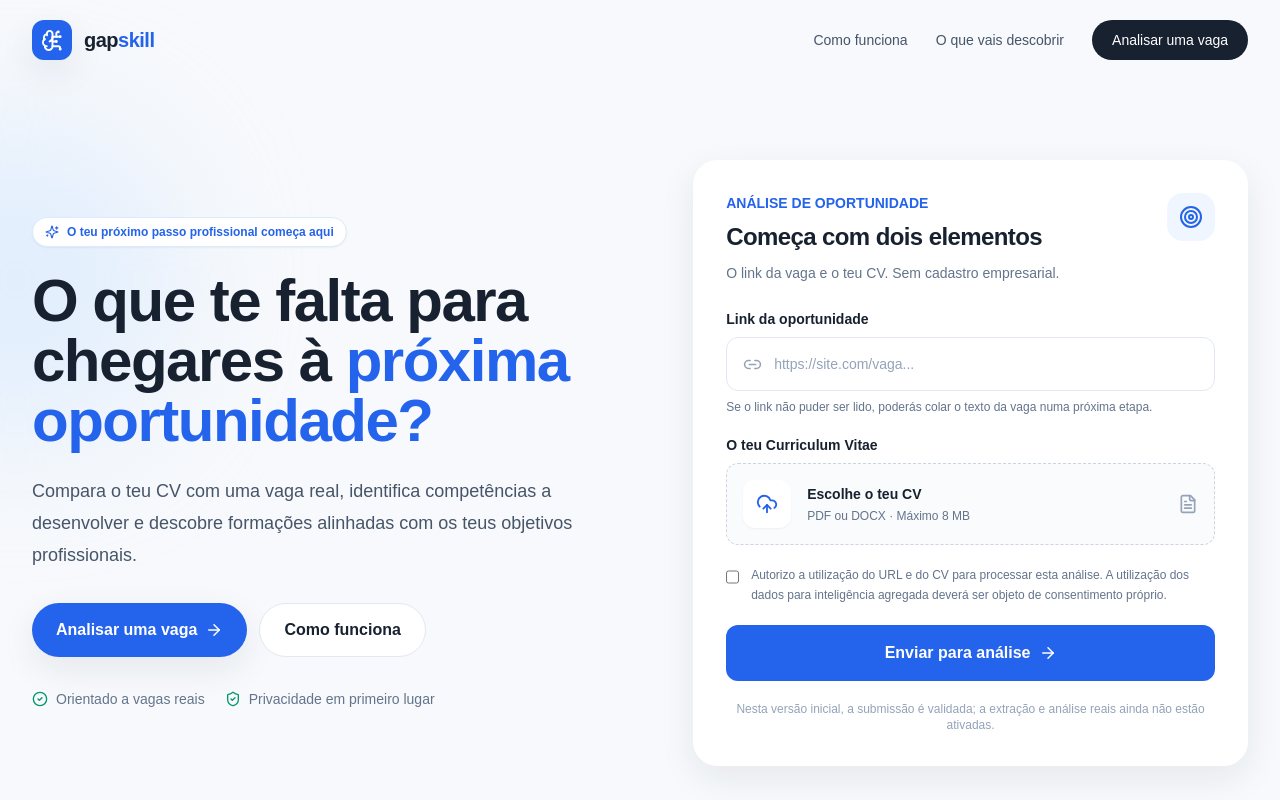
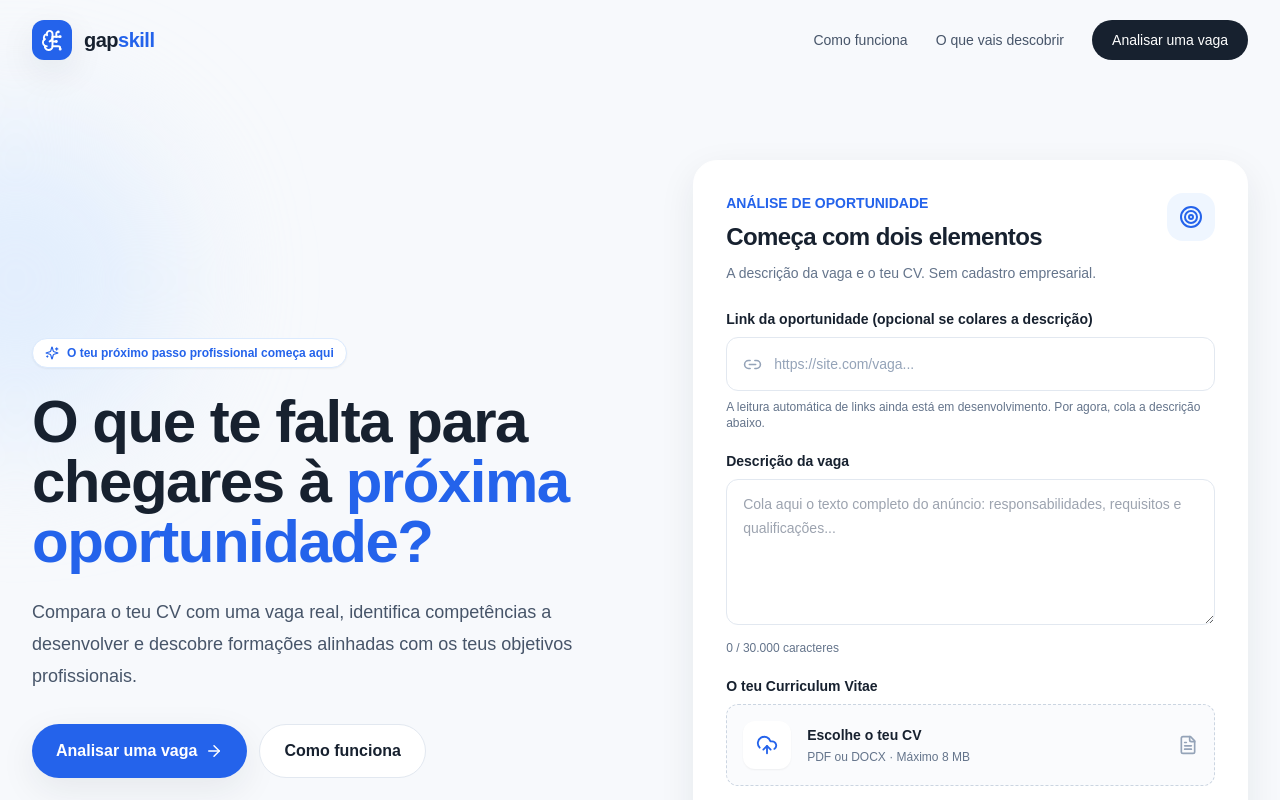
Before and after one commit to al-alanga/gapskill, a Next.js app: page / in a window 1280 px wide. Shown: the top 800 px of the page. Built offline with nearby package versions, Linux system fonts and the light colour scheme.

Commit message:
Enable manual job description submission for first working analysis flow

```diff
--- a/app/page.tsx
+++ b/app/page.tsx
@@ -9,13 +9,14 @@ import {
 type SubmitState = { kind: "idle" } | { kind: "loading" } | { kind: "success"; message: string } | { kind: "error"; message: string };
 
 const steps = [
-  { number: "01", title: "Partilha a oportunidade", text: "Cola o link da vaga que encontraste num portal ou site de emprego." },
+  { number: "01", title: "Partilha a oportunidade", text: "Cola a descrição da vaga ou partilha o link para referência." },
   { number: "02", title: "Envia o teu CV", text: "O teu perfil será comparado com os requisitos identificados na oportunidade." },
-  { number: "03", title: "Descobre os teus gaps", text: "Recebe um diagnóstico e identifica competências que podes desenvolver." },
+  { number: "03", title: "Descobre os teus gaps", text: "Recebe um diagnóstico inicial das competências identificadas e das lacunas." },
 ];
 
 export default function HomePage() {
   const [jobUrl, setJobUrl] = useState("");
+  const [jobText, setJobText] = useState("");
   const [cv, setCv] = useState<File | null>(null);
   const [consent, setConsent] = useState(false);
   const [state, setState] = useState<SubmitState>({ kind: "idle" });
@@ -26,6 +27,10 @@ export default function HomePage() {
       setState({ kind: "error", message: "Confirma que compreendes como os teus dados serão utilizados para esta análise." });
       return;
     }
+    if (!jobUrl.trim() && !jobText.trim()) {
+      setState({ kind: "error", message: "Cola a descrição da vaga ou indica o URL. A leitura automática de links ainda não está disponível." });
+      return;
+    }
     if (!cv) {
       setState({ kind: "error", message: "Carrega o teu CV em PDF ou DOCX." });
       return;
@@ -34,6 +39,7 @@ export default function HomePage() {
     setState({ kind: "loading" });
     const formData = new FormData();
     formData.set("jobUrl", jobUrl);
+    formData.set("jobText", jobText);
     formData.set("cv", cv);
     formData.set("consent", "true");
 
@@ -41,7 +47,16 @@ export default function HomePage() {
       const response = await fetch("/api/analyze", { method: "POST", body: formData });
       const data = await response.json();
       if (!response.ok) throw new Error(data.error ?? "Não foi possível enviar a análise.");
-      setState({ kind: "success", message: data.message });
+      if (data.status === "completed" && data.report) {
+        sessionStorage.setItem("gapskill:last-report", JSON.stringify(data.report));
+        window.location.assign("/resultado");
+        return;
+      }
+      if (data.code === "JOB_TEXT_REQUIRED") {
+        setState({ kind: "error", message: data.error });
+        return;
+      }
+      setState({ kind: "success", message: data.message ?? "Submissão recebida." });
     } catch (error) {
       setState({ kind: "error", message: error instanceof Error ? error.message : "Ocorreu um erro inesperado." });
     }
@@ -80,17 +95,22 @@ export default function HomePage() {
 
         <div id="analise" className="scroll-mt-8 rounded-3xl border border-white bg-white p-6 shadow-soft sm:p-8">
           <div className="mb-6 flex items-start justify-between gap-4">
-            <div><p className="text-sm font-semibold text-brand">ANÁLISE DE OPORTUNIDADE</p><h2 className="mt-2 text-2xl font-bold tracking-tight text-ink">Começa com dois elementos</h2><p className="mt-2 text-sm leading-6 text-slate-500">O link da vaga e o teu CV. Sem cadastro empresarial.</p></div>
+            <div><p className="text-sm font-semibold text-brand">ANÁLISE DE OPORTUNIDADE</p><h2 className="mt-2 text-2xl font-bold tracking-tight text-ink">Começa com dois elementos</h2><p className="mt-2 text-sm leading-6 text-slate-500">A descrição da vaga e o teu CV. Sem cadastro empresarial.</p></div>
             <span className="flex h-12 w-12 shrink-0 items-center justify-center rounded-2xl bg-blue-50 text-brand"><Target size={24} /></span>
           </div>
           <form onSubmit={handleSubmit} className="space-y-5">
             <div>
-              <label htmlFor="jobUrl" className="mb-2 block text-sm font-semibold text-ink">Link da oportunidade</label>
+              <label htmlFor="jobUrl" className="mb-2 block text-sm font-semibold text-ink">Link da oportunidade (opcional se colares a descrição)</label>
               <div className="flex items-center gap-3 rounded-xl border border-slate-200 px-4 transition focus-within:border-brand focus-within:ring-4 focus-within:ring-blue-50">
                 <Link2 size={19} className="shrink-0 text-slate-400" />
                 <input id="jobUrl" type="url" required value={jobUrl} onChange={(event) => setJobUrl(event.target.value)} placeholder="https://site.com/vaga..." className="min-w-0 flex-1 py-4 text-sm outline-none placeholder:text-slate-400" />
               </div>
-              <p className="mt-2 text-xs text-slate-500">Se o link não puder ser lido, poderás colar o texto da vaga numa próxima etapa.</p>
+              <p className="mt-2 text-xs text-slate-500">A leitura automática de links ainda está em desenvolvimento. Por agora, cola a descrição abaixo.</p>
+            </div>
+            <div>
+              <label htmlFor="jobText" className="mb-2 block text-sm font-semibold text-ink">Descrição da vaga</label>
+              <textarea id="jobText" value={jobText} onChange={(event) => setJobText(event.target.value)} rows={5} maxLength={30000} placeholder="Cola aqui o texto completo do anúncio: responsabilidades, requisitos e qualificações..." className="w-full rounded-xl border border-slate-200 px-4 py-3 text-sm leading-6 outline-none transition focus:border-brand focus:ring-4 focus:ring-blue-50" />
+              <p className="mt-2 text-xs text-slate-500">{jobText.length.toLocaleString("pt-PT")} / 30.000 caracteres</p>
             </div>
             <div>
               <label htmlFor="cv" className="mb-2 block text-sm font-semibold text-ink">O teu Curriculum Vitae</label>
```
